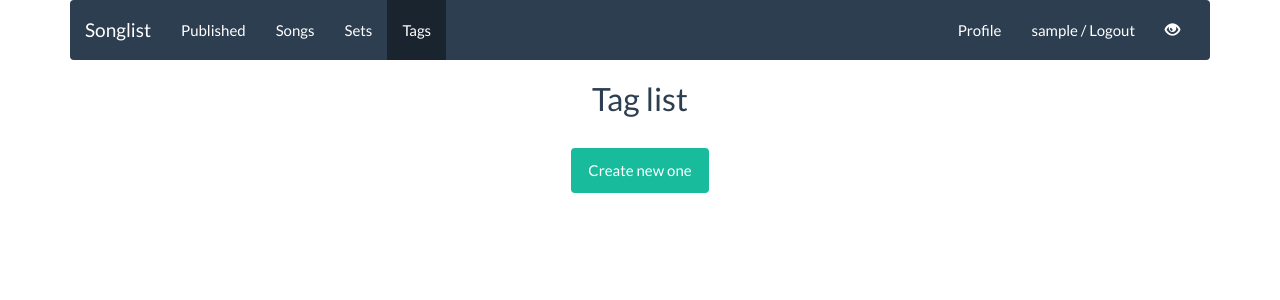
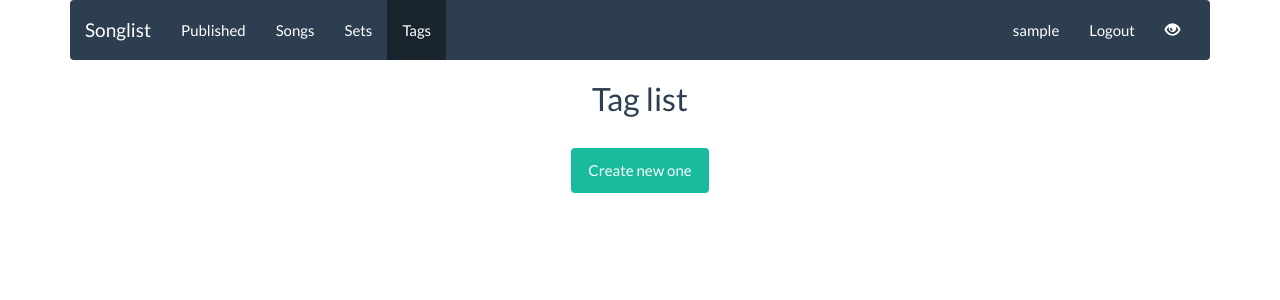
Before and after one commit to dstarod/songbook, a Django app: page /tag/list/ in a window 1280 px wide. Shown: the top 300 px of the page. Run offline with Django 3.2, Linux system fonts and the light colour scheme; the visitor is signed in with stand-in values (Sample User, id 1); data that the repository does not hold is empty; some libraries are stand-ins or nearby versions.

Commit message:
Shorter menu

```diff
--- a/chords/templates/chords/base.html
+++ b/chords/templates/chords/base.html
@@ -38,8 +38,8 @@
                     </ul>
                     <ul class="nav navbar-nav navbar-right">
                         {% if user.is_authenticated %}
-                            <li><a href="/accounts/profile/">{% trans 'Profile' %}</a></li>
-                            <li><a href="/accounts/logout/">{{ user }} / {% trans 'Logout' %}</a></li>
+                            <li><a href="/accounts/profile/">{{ user }}</a></li>
+                            <li><a href="/accounts/logout/">{% trans 'Logout' %}</a></li>
                         {% else %}
                             <li><a href="/accounts/login/">{% trans 'Login' %}</a></li>
                             <li><a href="/accounts/register/">{% trans 'Register' %}</a></li>
```
